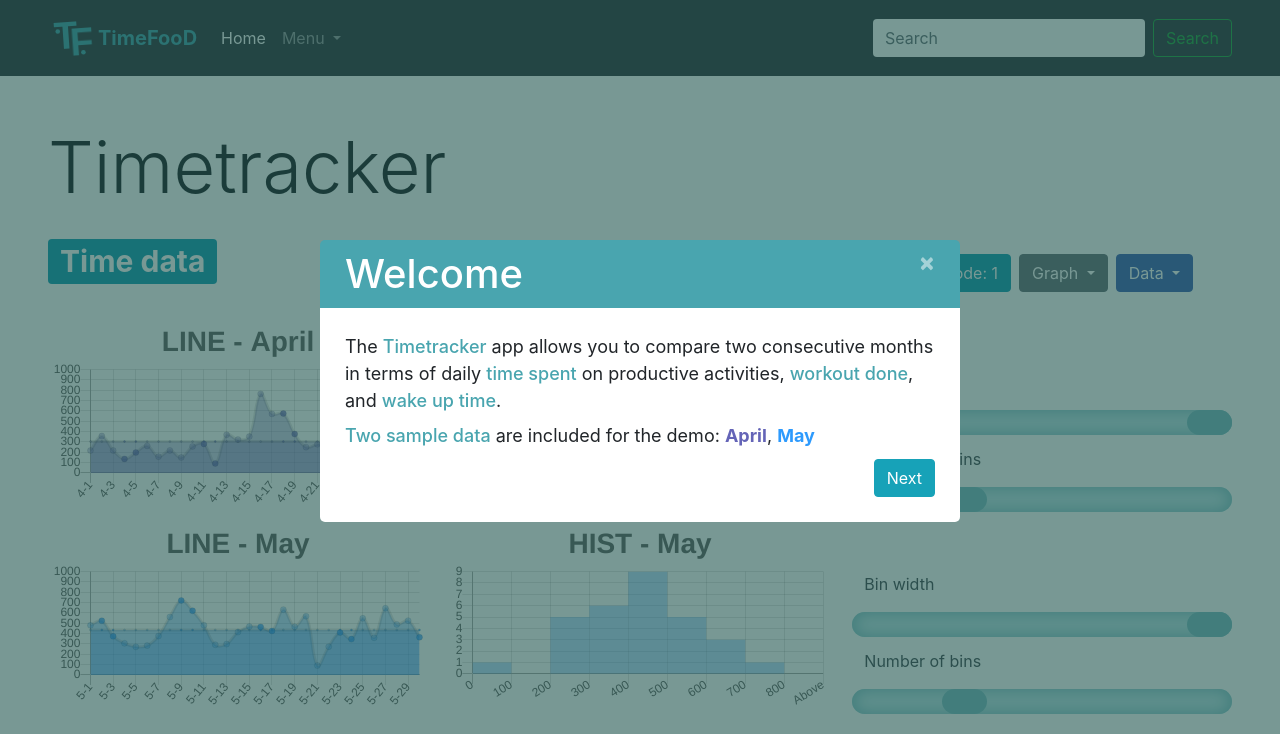
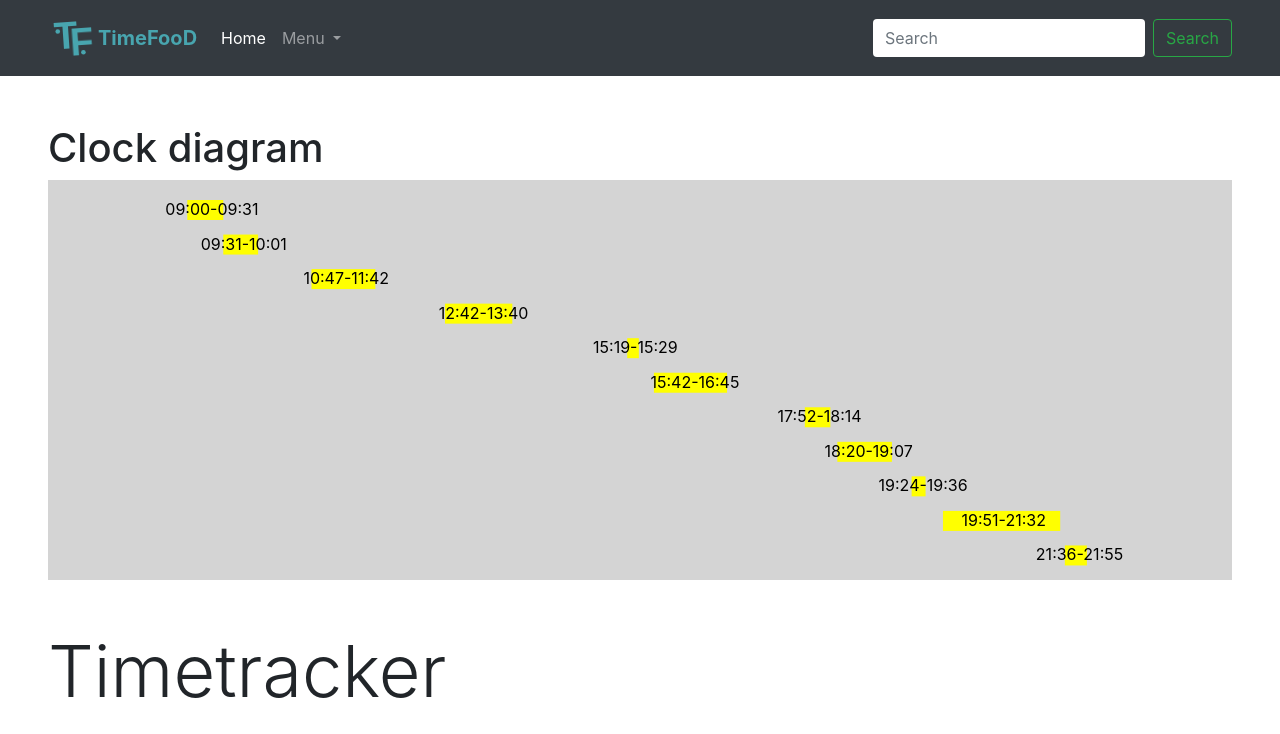
Before and after one commit to jagger-u/TimeFooD-HQ, a plain HTML site: page timetracker.html in a window 1280 px wide. Shown: the top 734 px of the page. Drawn offline with nearby package versions, Linux system fonts and the light colour scheme.

Commit message:
clock diagram added

```diff
--- a/static/javascript/helperfunctions.js
+++ b/static/javascript/helperfunctions.js
@@ -129,3 +129,9 @@ function calcAvg(ALL_DAYS, VARIABLE) {
   });
   return AVG = Number(sum / ALL_DAYS.length).toPrecision(3);
 }
+
+
+function generateRandomId() {
+  const rand = Math.random().toString();
+  return `ITEM_${rand.slice(4, rand.length)}`;
+}
--- /dev/null
+++ b/static/javascript/model.js
@@ -0,0 +1,27 @@
+class ContainerGroup {
+    constructor(containerGroupJoin, classSelected) {
+        this.containerGroupJoin = containerGroupJoin;
+        this.classSelected = classSelected;
+        this.group = this.containerGroupJoin.selectAll(`#${this.classSelected}-g`);
+        this.groupData = this.group.data([null]);
+        this.groupEnter = this.groupData.enter();
+        this.groupJoin = this.groupEnter.append('g').attr('id', `${this.classSelected}-g`);
+        this.groupMerge = this.groupEnter.merge(this.groupData);
+        this.groupExit = this.groupData.exit().remove();
+    }
+}
+
+class GeneralUpdatePattern {
+    constructor(classSelected, dataToBind, toAppend, containerGroupJoin) {
+        this.classSelected = classSelected;
+        this.dataToBind = dataToBind;
+        this.toAppend = toAppend;
+        this.container = new ContainerGroup(containerGroupJoin, classSelected);
+
+        this.itself = this.container.groupData.merge(this.container.groupJoin).selectAll(`.${this.classSelected}`).data(this.dataToBind);
+        this.enter = this.itself.enter();
+        this.join = this.enter.append(this.toAppend).attr('class', `${this.classSelected}`);
+        this.merge = this.itself.merge(this.join);
+        this.exit = this.itself.exit();
+    }
+}
--- /dev/null
+++ b/static/javascript/timetracker/clockDiagram/clockDiagram.js
@@ -0,0 +1,73 @@
+const timeREG = /(\{[0-9]{1,2}:[0-9]{1,2}-[0-9]{1,2}:[0-9]{1,2}\}|\[[0-9]{1,2}:[0-9]{1,2}-[0-9]{1,2}:[0-9]{1,2}\])/g;
+const input_time_string = '[9:00-9:31] {9:31-10:01} {10:47-11:42} {12:42-13:40} {15:19-15:29} [15:42-16:45] [17:52-18:14] {18:20-19:07} {19:24-19:36} {19:51-21:32} {21:36-21:55}';
+const time_blocks = getMatches(input_time_string, timeREG);
+const hours_mins = bringHoursMins(time_blocks);
+
+
+
+function loadClockDiagram(diagram_data) {
+    const clientRect = document.getElementById('clock-diagram-cont').getBoundingClientRect();
+    const width = clientRect.width;
+    const height = 400;
+
+    const baseLine = 7 * 60;
+    const endLine = 24 * 60;
+
+    const numData = diagram_data.length;
+
+
+    const clockDiagramSvg = d3.select('#clock-diagram');
+    clockDiagramSvg.attr('width', width).attr('height', height).style('background', '#d4d4d4');
+
+    const margin = {top: 20, bottom: 0, left: 0, right: 0};
+    const mainContainer = new ContainerGroup(clockDiagramSvg, 'mainContainer');
+    mainContainer.group
+        .attr('transform', `translate(${margin.left}, ${margin.top})`);
+
+    const innerWidth = width - margin.left - margin.right;
+    const innerHeight = height - margin.top - margin.bottom;
+
+    const xScale = d3.scaleLinear()
+        .domain([baseLine, endLine])
+        .range([0, innerWidth]);
+    const yScale = d3.scaleLinear()
+        .domain([0, numData])
+        .range([0, innerHeight]);
+
+    const getMinutesFromBaseLine = (hours, minutes) => {
+        const totalMinutesFromBaseLine = hours * 60 + minutes;
+        return totalMinutesFromBaseLine
+    }
+    const blockXPosition = (d) => {
+        return xScale(getMinutesFromBaseLine(d.sHour, d.sMin));
+    }
+    const blockWidth = (d) => {
+        const scaled = xScale(baseLine + getMinutesFromBaseLine(d.eHour, d.eMin) - getMinutesFromBaseLine(d.sHour, d.sMin));
+        return scaled;
+    }
+    const timeBlock = new GeneralUpdatePattern('timeBlock', diagram_data, 'rect', mainContainer.group);
+    timeBlock.merge
+        .attr('width', d => blockWidth(d))
+        .attr('height', 20)
+        .attr('fill', 'yellow')
+        .attr('x', d => blockXPosition(d))
+        .attr('y', (d, idx) => yScale(idx))
+
+
+    const timeBlockTextFunc = (d) => {
+        const hourTextStart = (d.sHour < 10) ? `0${d.sHour}` : d.sHour;
+        const minTextStart = (d.sMin < 10) ? `0${d.sMin}` : d.sMin;
+        const hourTextEnd = (d.eHour < 10) ? `0${d.eHour}` : d.eHour;
+        const minTextEnd = (d.eMin < 10) ? `0${d.eMin}` : d.eMin;
+        const textToDisplay = `${hourTextStart}:${minTextStart}-${hourTextEnd}:${minTextEnd}`;
+        return textToDisplay
+    };
+    const timeBlockText = new GeneralUpdatePattern('timeBlockText', diagram_data, 'text', mainContainer.group);
+    timeBlockText.merge
+        .text(timeBlockTextFunc)
+        .attr('x', d => blockXPosition(d) + blockWidth(d) / 2 - 40)
+        .attr('y', (d, idx) => yScale(idx) + 15)
+}
+console.log(hours_mins)
+loadClockDiagram(hours_mins)
+loadClockDiagram(hours_mins)
--- a/timetracker.html
+++ b/timetracker.html
@@ -9,12 +9,13 @@
   <script src="https://code.jquery.com/jquery-3.3.1.slim.min.js" integrity="sha384-q8i/X+965DzO0rT7abK41JStQIAqVgRVzpbzo5smXKp4YfRvH+8abtTE1Pi6jizo" crossorigin="anonymous"></script>
   <script src="https://cdnjs.cloudflare.com/ajax/libs/popper.js/1.14.7/umd/popper.min.js" integrity="sha384-UO2eT0CpHqdSJQ6hJty5KVphtPhzWj9WO1clHTMGa3JDZwrnQq4sF86dIHNDz0W1" crossorigin="anonymous"></script>
   <script src="https://stackpath.bootstrapcdn.com/bootstrap/4.3.1/js/bootstrap.min.js" integrity="sha384-JjSmVgyd0p3pXB1rRibZUAYoIIy6OrQ6VrjIEaFf/nJGzIxFDsf4x0xIM+B07jRM" crossorigin="anonymous"></script>
+  <script src="https://d3js.org/d3.v6.min.js"></script>
 </head>
 
 
-<div id="cover" onclick="hideHelps()" class="cover-all"></div>
+<div id="cover" onclick="hideHelps()" class="cover-all hide-tut"></div>
 
-<div id="guide-welcome" class="intro-guide-container">
+<div id="guide-welcome" class="intro-guide-container hide-tut">
   <div class="guide-title">
     <h1>Welcome</h1>
     <span onclick="hideHelps()" class="close">&times;</span>
@@ -86,6 +87,13 @@
   </nav>
 </header>
 
+
+<div class="container-fluid pl-5 pr-5 mt-5">
+  <h1>Clock diagram</h1>
+  <div id="clock-diagram-cont">
+    <svg id="clock-diagram"></svg>
+  </div>
+</div>
 
 <div class="container-fluid pl-5 pr-5 mt-5">
   <div class="display-3">Timetracker</div>
@@ -370,6 +378,7 @@
 <script src="https://cdn.jsdelivr.net/npm/chart.js@2.8.0"></script>
 <script src="./static/javascript/timetracker/main/global.js"></script>
 <script src="./static/javascript/helperfunctions.js"></script>
+<script src="./static/javascript/model.js"></script>
 <script src="./static/javascript/timetracker/main/initialize.js"></script>
 <script src="./static/javascript/timetracker/main/seedData.js"></script>
 <script src="./static/javascript/timetracker/chart/chart_bar.js"></script>
@@ -378,6 +387,10 @@
 <script src="./static/javascript/timetracker/input/class.js"></script>
 <script src="./static/javascript/timetracker/input/input.js"></script>
 <script src="./static/javascript/timetracker/tutorial/tutorial.js"></script>
+
+<script src="./static/javascript/timetracker/clockDiagram/clockDiagram.js"></script>
+
+
 <script>
 
 
@@ -422,13 +435,6 @@ function changeGraph(BAR_TYPE, VARIABLE) {
 
 
 
-// console.log();
-const timeREG = /(\{[0-9]{1,2}:[0-9]{1,2}-[0-9]{1,2}:[0-9]{1,2}\}|\[[0-9]{1,2}:[0-9]{1,2}-[0-9]{1,2}:[0-9]{1,2}\])/g;
-const input_time_string = '{7:34-7:55} [8:22-9:08] [9:37-10:05] [10:38-10:46] {11:01-11:22}';
-const time_blocks = getMatches(input_time_string, timeREG);
-const results = bringHoursMins(time_blocks);
-console.log(time_blocks)
-console.log(results)
 
 
 function switchMode(btn) {
```
